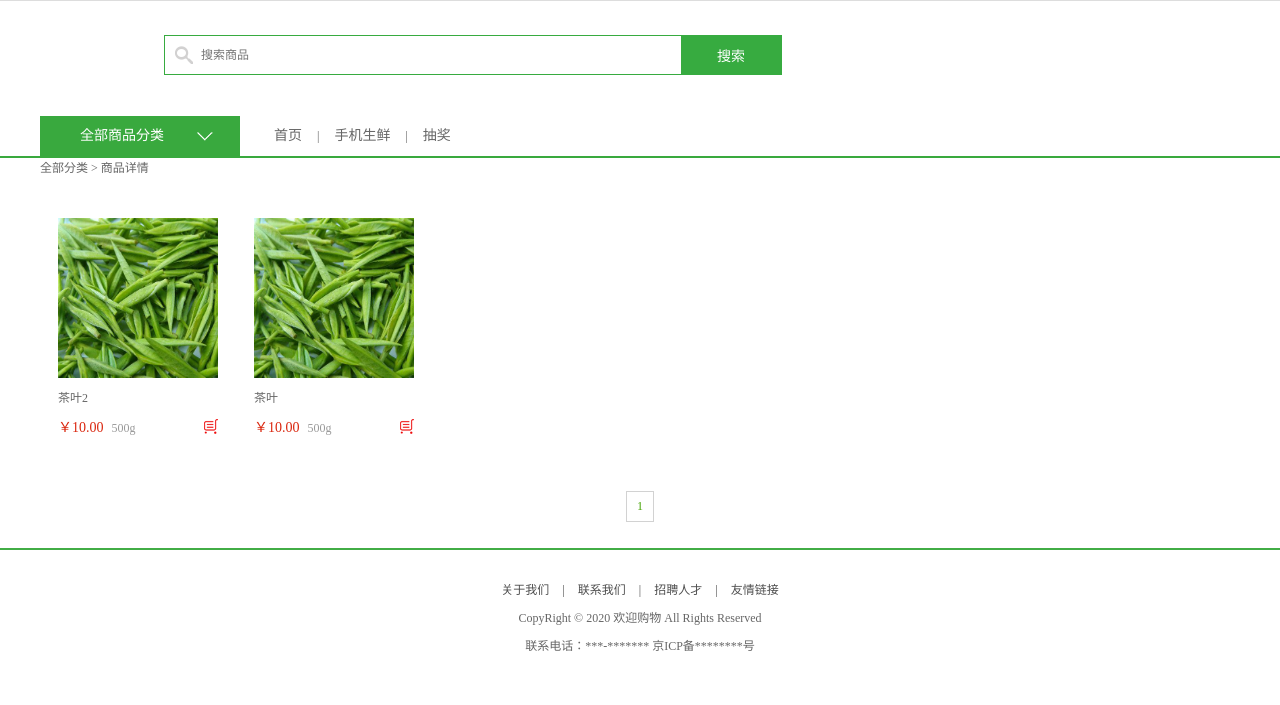
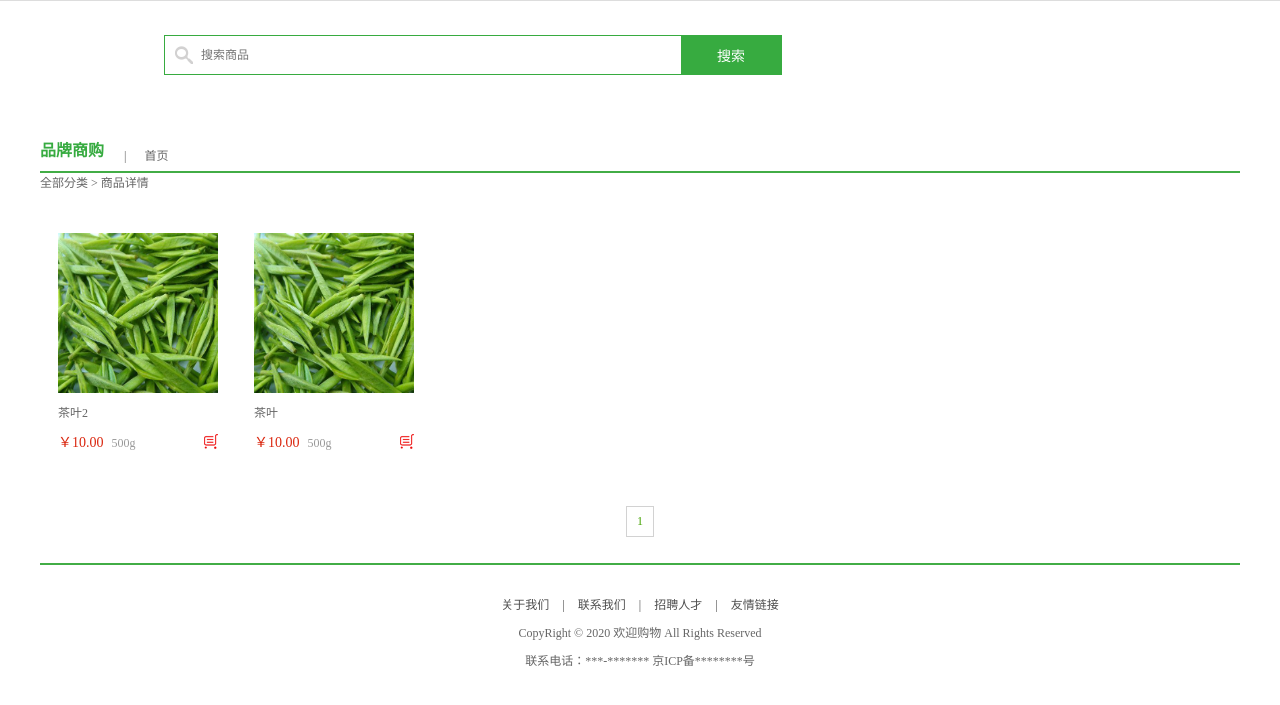
Before and after one commit to shaphan007/daily_fresh_demo_2, a Django app: page /search/ in a window 1280 px wide. Shown: the part 29-734 px from the top of the page. Run offline with Django 3.2, Linux system fonts and the light colour scheme; data comes from the database, SQL or seed files in the repository; both versions use the stored data as it was after the commit; parts of the project's set-up code (start-up, migrations or seed data) failed here and were passed over.

Commit message:
样式调整

```diff
--- a/templates/df_goods/index.html
+++ b/templates/df_goods/index.html
@@ -47,9 +47,6 @@
 			<h3 class="fl" id="model01">品牌商购</h3>
 			<div class="subtitle fl">
 				<span>|</span>
-<!--{#				<a href="#">鲜芒</a>#}-->
-<!--{#				<a href="#">加州提子</a>#}-->
-<!--{#				<a href="#">亚马逊牛油果</a>#}-->
                 {% for g in type01 %}
                     <a href="/{{ g.id }}/">{{  g.gtitle|slice:'10' }}</a>
 {#                    这里建立一个点击量前四位的商品的链接#}
--- a/templates/df_goods/ordinary_search.html
+++ b/templates/df_goods/ordinary_search.html
@@ -7,45 +7,34 @@
 {% endblock %}
 
 {% block center_body %}
-    <div class="navbar_con">
-		<div class="navbar clearfix">
-			<div class="subnav_con fl">
-				<h1>全部商品分类</h1>
-				<span></span>
-				<ul class="subnav">
-					<li><a href="/list1_1_1/" class="fruit">新鲜水果</a></li>
-					<li><a href="/list2_1_1/" class="seafood">海鲜水产</a></li>
-					<li><a href="#" class="meet">猪牛羊肉</a></li>
-					<li><a href="#" class="egg">禽类蛋品</a></li>
-					<li><a href="#" class="vegetables">新鲜蔬菜</a></li>
-					<li><a href="#" class="ice">速冻食品</a></li>
-				</ul>
-			</div>
-			<ul class="navlist fl">
-				<li><a href="{% url "df_goods:index" %}">首页</a></li>
-				<li class="interval">|</li>
-				<li><a href="">手机生鲜</a></li>
-				<li class="interval">|</li>
-				<li><a href="">抽奖</a></li>
-			</ul>
+    <div class="list_model">
+        <div class="list_title clearfix">
+            <h3 class="fl" id="model01">品牌商购</h3>
+            <div class="subtitle fl">
+                <span>|</span>
+                <a href="{% url "df_goods:index" %}"> 首页</a>
             </div>
         </div>
         <script type="text/javascript">
-        if({{ search_status }}==0){
+            if ({{ search_status }}==0
+            )
+            {
                 alert("您的查询结果为空，为您推荐以下商品");
             }
         </script>
-	<div class="breadcrumb">
+        <div class="breadcrumb" >
+{#        <div class="new_goods" >#}
+            <div> </div>
             全部分类
-{#        {{ title }}#}
-{#		{% if id|default:' ' != ' ' %}#}
+{#                    {{ title }}#}
+{#            		{% if id|default:' ' != ' ' %}#}
             > 商品详情
-{#		{% endif %}#}
+{#            		{% endif %}#}
         </div>
 
         <div class="main_wrap clearfix">
             <ul class="goods_type_list clearfix">
-            {%  for item in page %}
+                {% for item in page %}
                     <li>
                         <a href="/{{ item.id }}/"><img src="{{ MEDIA_URL }}{{ item.gpic }}"></a>
                         <h4><a href="/{{ item.id }}/">{{ item.gtitle }}</a></h4>
```
Also changed, not shown: db.sqlite3. Lines whose indentation alone changed are shown as unchanged.
